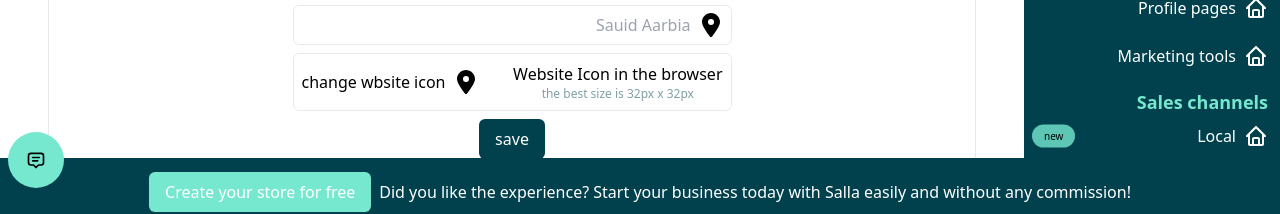
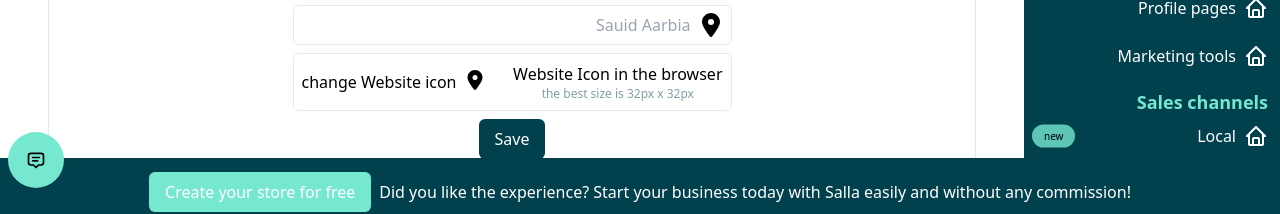
Before and after one commit to Omar-Ra7al/interviewTask, a React (Vite) app: page / in a window 1280 px wide. Shown: the part 576-790 px from the top of the page. Built offline with nearby package versions, Linux system fonts and the light colour scheme.

Commit message:
first commit

```diff
--- a/public/locales/ar.json
+++ b/public/locales/ar.json
@@ -22,5 +22,9 @@
   "updateLogo": "تحديث الصورة",
   "isLogoSmall": "الشعار يظهر صغيراً",
   "storeDescription": " السعاده في متجرك هي معالجه لتطبيق ساناول السهل والسريع، بدء عملية التجارة الخاصة بك اليوم بسهولة وبدون عمولة!",
-  "address": "السعويده العربية"
+  "address": "السعويده العربية",
+  "iconMsg": "ايقونة الموقع في المتصفح",
+  "iconMsg2": "الحجم الأفضل هو 32px x 32px",
+  "changeIcon": "تغيير ايقونة الموقع",
+  "save": "حفظ"
 }
--- a/public/locales/en.json
+++ b/public/locales/en.json
@@ -22,5 +22,9 @@
   "updateLogo": "Update image",
   "isLogoSmall": "Logo showen small",
   "storeDescription": "The happiens in your store is reflected in the Salla app, so you can sell your products and services with ease and without any commission. Start your business today with Salla easily and without any commission! ",
-  "address": "Sauid Aarbia "
+  "address": "Sauid Aarbia ",
+  "iconMsg": "Website Icon in the browser",
+  "iconMsg2": "the best size is 32px x 32px",
+  "changeIcon": "change Website icon",
+  "save": "Save"
 }
--- a/src/components/defaults/Content.jsx
+++ b/src/components/defaults/Content.jsx
@@ -66,14 +66,12 @@ const Content = () => {
             className={`${fieldClass} flex-wrap gap-2 p-2 text-center
              `}>
             <div>
-              <p className="text-md">Website Icon in the browser</p>
-              <p className="text-xs text-main/50">
-                the best size is 32px x 32px
-              </p>
+              <p className="text-md">{t("iconMsg")}</p>
+              <p className="text-xs text-main/50">{t("iconMsg2")}</p>
             </div>
-            <button type="file" className="flex items-center gap-x-2">
-              <FaLocationDot className="text-2xl" />
-              change wbsite icon
+            <button type="file" className="flex gap-x-2">
+              <FaLocationDot className="text-xl font-bold" />
+              {t("changeIcon")}
             </button>
           </div>
 
--- a/src/components/defaults/FooterMsg.jsx
+++ b/src/components/defaults/FooterMsg.jsx
@@ -7,8 +7,8 @@ const FooterMsg = () => {
   const { t } = useTranslation();
   return (
     <div
-      className="fixed bottom-0 z-50 flex flex-row-reverse flex-wrap items-center justify-center gap-x-2
-                w-full bg-main text-white text-center border-t-2 py-3 border-main/10 ">
+      className="fixed bottom-0 z-50 flex flex-row-reverse flex-wrap items-center justify-center gap-2
+                w-full bg-main text-white text-center border-t-2 py-3 px-6 border-main/10  ">
       {t("footerMsg")}
       <button className="bg-secondary text-white px-4 py-2 rounded-md">
         {t("createStore")}
--- a/src/components/defaults/SideNav.jsx
+++ b/src/components/defaults/SideNav.jsx
@@ -6,6 +6,7 @@ import { PiGitBranchLight } from "react-icons/pi";
 import { MdArrowBackIos } from "react-icons/md";
 import { LuCrown } from "react-icons/lu";
 import { BiHome } from "react-icons/bi";
+
 // React >>
 import { cloneElement } from "react";
 const SpecialSite = () => {
@@ -47,7 +48,6 @@ const SpecialSite = () => {
     </div>
   );
 };
-
 const Links = () => {
   const { t } = useTranslation();
   const MAIN_LINKS = [
@@ -106,7 +106,6 @@ const Links = () => {
       ],
     },
   ];
-
   // Style >>
   const linkClass =
     "flex text-white items-center gap-x-2 px-3 py-2 transition-colors duration-150 hover:bg-black/20";
@@ -149,6 +148,7 @@ const Links = () => {
     </div>
   );
 };
+
 const SideNav = ({ toggle }) => {
   console.log(toggle);
   return (
```
